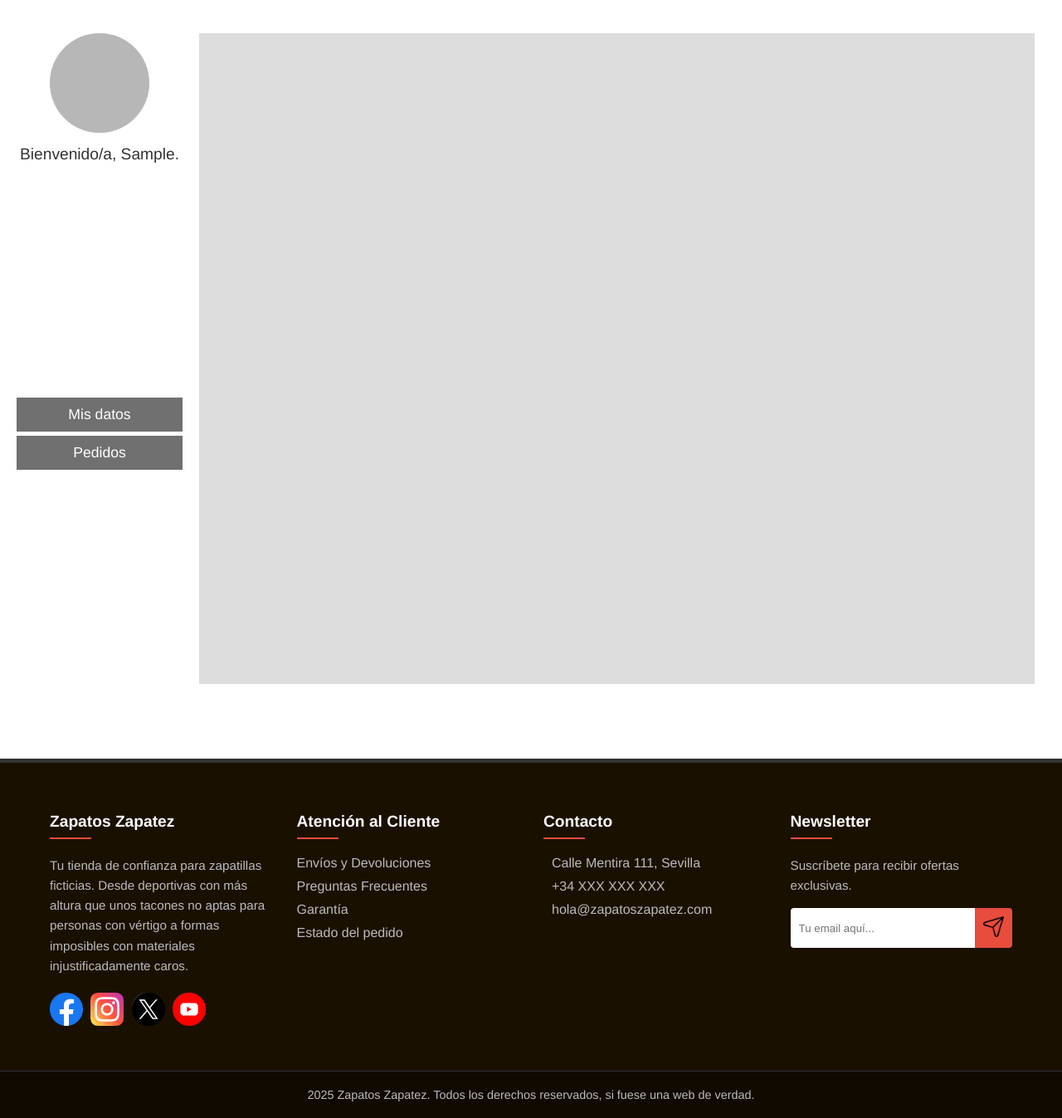
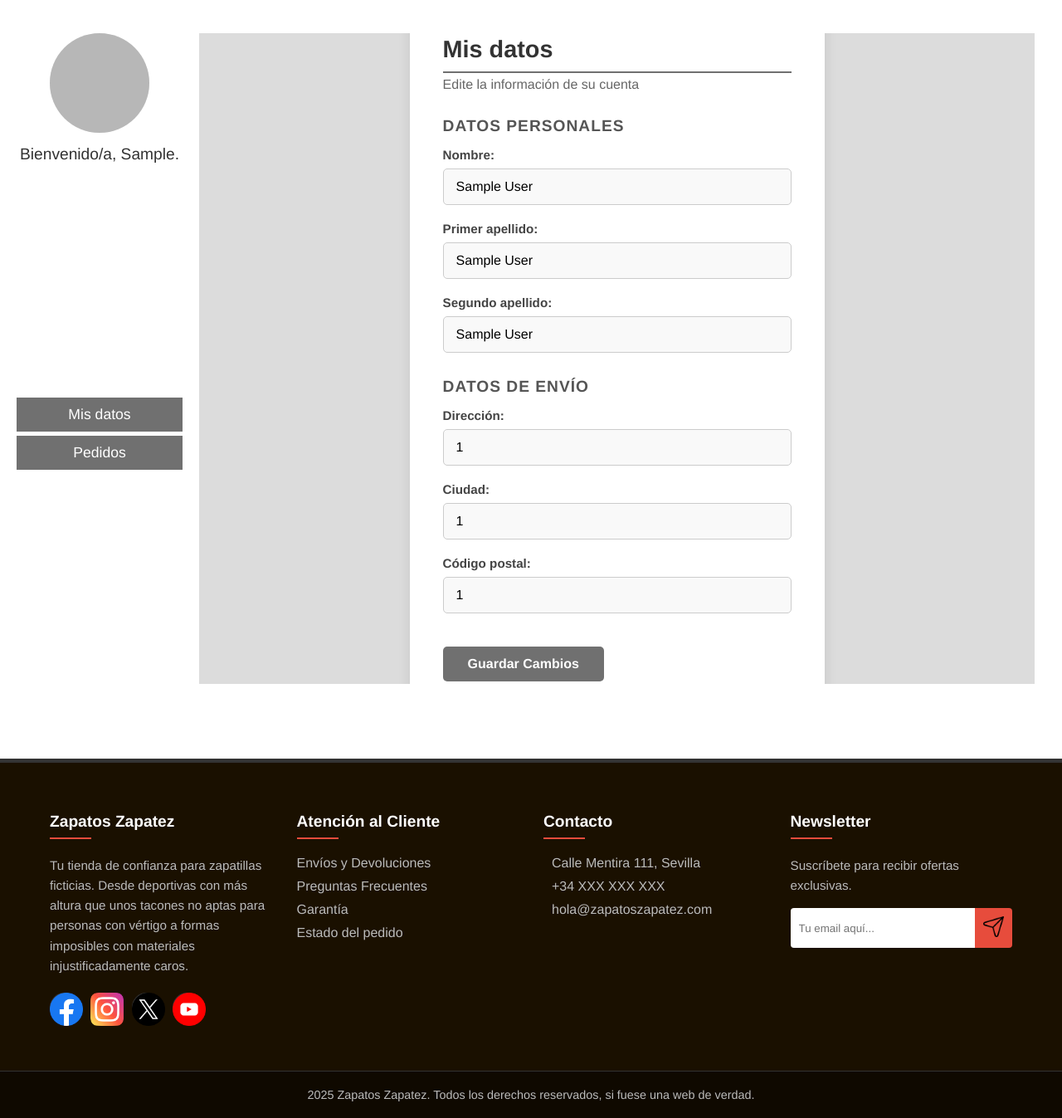
Before and after one commit to JesLoMar/TrabajoEnfoqueDesarrolloServidor, a PHP site: page /index.php?var=user_profile&view=my_data in a window 1280 px wide. Shown: the part 222-1569 px from the top of the page at 83% size. Run offline with PHP 8.4, Linux system fonts and the light colour scheme; the visitor is signed in with stand-in values (Sample User, id 1); grey boxes are pictures that could not be loaded.

Commit message:
my-data funcional

```diff
--- /dev/null
+++ b/assets/css/userprofile.css
@@ -0,0 +1,207 @@
+body {
+    background-color: #ffffff;
+    height: 100vh;
+    display: block;
+}
+
+.main-container {
+    background-color: #ffffff;
+
+    width: 99%;
+    max-width: none;
+    height: 95%;
+    margin: 0;
+    box-shadow: none;
+
+    display: grid;
+    grid-template-columns: 200px 1fr;
+}
+
+.frame {
+    display: flex;
+    flex-direction: column;
+    justify-content: flex-start;
+    gap: 15px;
+    height: 100%;
+    align-items: center;
+}
+
+.avatar-container {
+    margin-bottom: 0;
+    width: 120px;
+    height: 120px;
+    background-color: #dcdcdc;
+    border-radius: 50%;
+    overflow: hidden;
+    display: flex;
+    justify-content: center;
+    align-items: center;
+}
+
+.avatar-container img {
+    width: 100%;
+    height: 100%;
+    object-fit: cover;
+    opacity: 0.6;
+}
+
+.welcome-text {
+    margin-bottom: 10px;
+    font-size: 1.2rem;
+    font-weight: 500;
+    text-align: center;
+    color: #333;
+}
+
+.user-view, .admin-view {
+    width: 100%;
+    display: flex;
+    flex-direction: column;
+    gap: 5px;
+}
+
+.menu-btn {
+    width: 100%;
+    background-color: #707070;
+    transition: background-color 0.3s;
+}
+
+.menu-btn:hover {
+    background-color: #555;
+}
+
+.menu-btn a {
+    display: block;
+    color: white;
+    text-decoration: none;
+    text-align: center;
+    font-size: 1.1rem;
+    padding: 10px;
+}
+
+.section-content {
+    background-color: #dcdcdc;
+    margin: 0 0 0 20px;
+
+    display: flex;
+    justify-content: center;
+    align-items: center;
+    padding: 20px;
+    overflow-y: auto;
+}
+
+.menu-options {
+    flex: 1;
+    display: flex;
+    flex-direction: column;
+    justify-content: center;
+    width: 100%;
+    gap: 5px;
+}
+
+/*
+    -----ESTILOS DE LA SECCIÓN MY-DATA-----
+*/
+.main-mydata {
+    background-color: #fff;
+    padding: 40px;
+    border-radius: 8px;
+    box-shadow: 0 4px 15px rgba(0,0,0,0.1);
+
+    width: 100%;
+    max-width: 500px;
+}
+
+/* 2. Títulos */
+.mydata-title {
+    font-size: 1.8rem;
+    color: #333;
+    margin-bottom: 5px;
+    border-bottom: 2px solid #707070;
+    padding-bottom: 10px;
+}
+
+.mydata-subtitle {
+    font-size: 1rem;
+    color: #666;
+    margin-bottom: 30px;
+    font-weight: normal;
+}
+
+.mydata-form h3 {
+    margin-top: 30px;
+    margin-bottom: 15px;
+    color: #555;
+    font-size: 1.2rem;
+    text-transform: uppercase;
+    letter-spacing: 1px;
+}
+
+.form-row {
+    display: flex;
+    flex-direction: column;
+    margin-bottom: 20px;
+}
+
+.form-row label {
+    font-weight: 600;
+    margin-bottom: 8px;
+    color: #444;
+    font-size: 0.95rem;
+}
+
+.form-row input {
+    padding: 12px 15px;
+    border: 1px solid #ccc;
+    border-radius: 5px;
+    font-size: 1rem;
+    background-color: #f9f9f9;
+    transition: all 0.3s ease;
+}
+
+.form-row input:focus {
+    outline: none;
+    border-color: #707070;
+    background-color: #fff;
+    box-shadow: 0 0 5px rgba(0,0,0,0.1);
+}
+
+/* 4. Botón de Guardar */
+.btn-save {
+    margin-top: 20px;
+    padding: 12px 30px;
+    background-color: #707070;
+    color: white;
+    font-size: 1rem;
+    font-weight: bold;
+    border: none;
+    border-radius: 5px;
+    cursor: pointer;
+    transition: background-color 0.3s ease;
+    display: inline-block;
+}
+
+.btn-save:hover {
+    background-color: #4a4a4a;
+    transform: translateY(-2px);
+}
+
+/*
+    -----ESTILOS DE LA SECCIÓN ORDERS-----
+*/
+
+/*
+    -----ESTILOS DE LA SECCIÓN ADD-ITEMS-----
+*/
+
+/*
+    -----ESTILOS DE LA SECCIÓN ADMIN-USERS-----
+*/
+
+/*
+    -----ESTILOS DE LA SECCIÓN VIEW-INVENTORY-----
+*/
+
+/*
+    -----ESTILOS DE LA SECCIÓN VIEW-ORDERS-----
+*/
--- a/includes/userprofile-views/my-data.php
+++ b/includes/userprofile-views/my-data.php
@@ -0,0 +1,78 @@
+<link rel="stylesheet" href="assets/css/userprofile.css">
+<?php
+if (isset($_SESSION['user_id'])):
+    $name = $_SESSION['name'] ?? '';
+    $surname1 = $_SESSION['surname1'] ?? '';
+    $surname2  = $_SESSION['surname2'] ?? '';
+    $address = $_SESSION['address'] ?? '';
+    $city = $_SESSION['city'] ?? '';
+    $zip_code = $_SESSION['zip_code'] ?? '';
+endif;
+?>
+<section class="main-mydata">
+    <h1 class="mydata-title">Mis datos</h1>
+    <h3 class="mydata-subtitle">Edite la información de su cuenta</h3>
+
+    <?php if (isset($_GET['status'])): ?>
+
+        <?php if ($_GET['status'] === 'success'): ?>
+            <div class="alert-success" style="padding: 15px; margin-bottom: 20px; border-radius: 5px; background-color: #d4edda; color: #155724; border: 1px solid #c3e6cb; text-align: center;">
+                Datos actualizados correctamente.
+            </div>
+
+        <?php elseif ($_GET['status'] === 'error' && isset($_SESSION['errores_update'])): ?>
+            <div class="alert-error" style="padding: 15px; margin-bottom: 20px; border-radius: 5px; background-color: #f8d7da; color: #721c24; border: 1px solid #f5c6cb;">
+                <?php foreach ($_SESSION['errores_update'] as $error): ?>
+                    <p style="margin: 0; padding: 2px;">Error <?php echo $error; ?></p>
+                <?php endforeach; ?>
+
+                <?php unset($_SESSION['errores_update']); ?>
+            </div>
+        <?php endif; ?>
+
+    <?php endif; ?>
+
+    <div class="mydata-personaldata">
+        <form action="actions/update_profile.php" method="POST" class="mydata-form">
+            <h3>Datos personales</h3>
+            <div class="form-row">
+                <label for="name">Nombre:</label>
+                <input id="name" name="name" type="text"
+                    value="<?php echo htmlspecialchars($name); ?>">
+            </div>
+
+            <div class="form-row">
+                <label for="surname1">Primer apellido:</label>
+                <input id="surname1" name="surname1" type="text"
+                    value="<?php echo htmlspecialchars($surname1); ?>">
+            </div>
+
+            <div class="form-row">
+                <label for="surname2">Segundo apellido:</label>
+                <input id="surname2" name="surname2" type="text"
+                    value="<?php echo htmlspecialchars($surname2); ?>">
+            </div>
+
+            <h3>Datos de envío</h3>
+            <div class="form-row">
+                <label for="address">Dirección:</label>
+                <input id="address" name="address" type="text"
+                    value="<?php echo htmlspecialchars($address); ?>">
+            </div>
+
+            <div class="form-row">
+                <label for="city">Ciudad:</label>
+                <input id="city" name="city" type="text"
+                    value="<?php echo htmlspecialchars($city); ?>">
+            </div>
+
+            <div class="form-row">
+                <label for="zip_code">Código postal:</label>
+                <input id="zip_code" name="zip_code" type="text"
+                    value="<?php echo htmlspecialchars($zip_code); ?>">
+            </div>
+
+            <button type="submit" class="btn-save">Guardar Cambios</button>
+        </form>
+    </div>
+</section>
--- a/includes/userprofile.php
+++ b/includes/userprofile.php
@@ -1,4 +1,4 @@
-<link rel="stylesheet" href="assets/css/userprofile-frame.css">
+<link rel="stylesheet" href="assets/css/userprofile.css">
 <?php
 $username = $_SESSION['username'] ?? '';
 $username = ucfirst($username);
@@ -14,25 +14,25 @@ $username = ucfirst($username);
         <div class="menu-options">
             <section class="user-view">
                 <div class="menu-btn my-data">
-                    <a href="index.php?var=user_profile&page=my_data">Mis datos</a>
+                    <a href="index.php?var=user_profile&view=my_data">Mis datos</a>
                 </div>
                 <div class="menu-btn orders">
-                    <a href="index.php?var=user_profile&page=orders">Pedidos</a>
+                    <a href="index.php?var=user_profile&view=orders">Pedidos</a>
                 </div>
             </section>
             <?php if (isset($_SESSION['rol']) && $_SESSION['rol'] == 1): ?>
                 <section class="admin-view">
                     <div class="menu-btn admin-users">
-                        <a href="index.php?var=user_profile&page=users">Administrar usuarios</a>
+                        <a href="index.php?var=user_profile&view=users">Administrar usuarios</a>
                     </div>
                     <div class="menu-btn add-items">
-                        <a href="index.php?var=user_profile&page=items">Añadir Objetos</a>
+                        <a href="index.php?var=user_profile&view=items">Añadir Objetos</a>
                     </div>
                     <div class="menu-btn orders-view">
-                        <a href="index.php?var=user_profile&page=admin_orders">Ver pedidos</a>
+                        <a href="index.php?var=user_profile&view=admin_orders">Ver pedidos</a>
                     </div>
                     <div class="menu-btn inventory-view">
-                        <a href="index.php?var=user_profile&page=inventory">Ver inventario</a>
+                        <a href="index.php?var=user_profile&view=inventory">Ver inventario</a>
                     </div>
                 </section>
             <?php endif; ?>
@@ -41,8 +41,8 @@ $username = ucfirst($username);
 
     <div class="section-content">
         <?php
-        $page = $_GET['page'] ?? '';
-        switch ($page) {
+        $view = $_GET['view'] ?? '';
+        switch ($view) {
             case 'my_data':
                 include 'includes/userprofile-views/my-data.php';
                 break;
@@ -58,6 +58,9 @@ $username = ucfirst($username);
             case 'inventory':
                 include 'includes/userprofile-views/view-inventory.php';
                 break;
+            case 'items':
+                include 'includes/userprofile-views/add-items.php';
+                break;
             default:
                 break;
         }
```
Also changed, not shown: actions/update_profile.php (added, +66 -0 lines), assets/css/userprofile-frame.css (deleted, +0 -94 lines).
